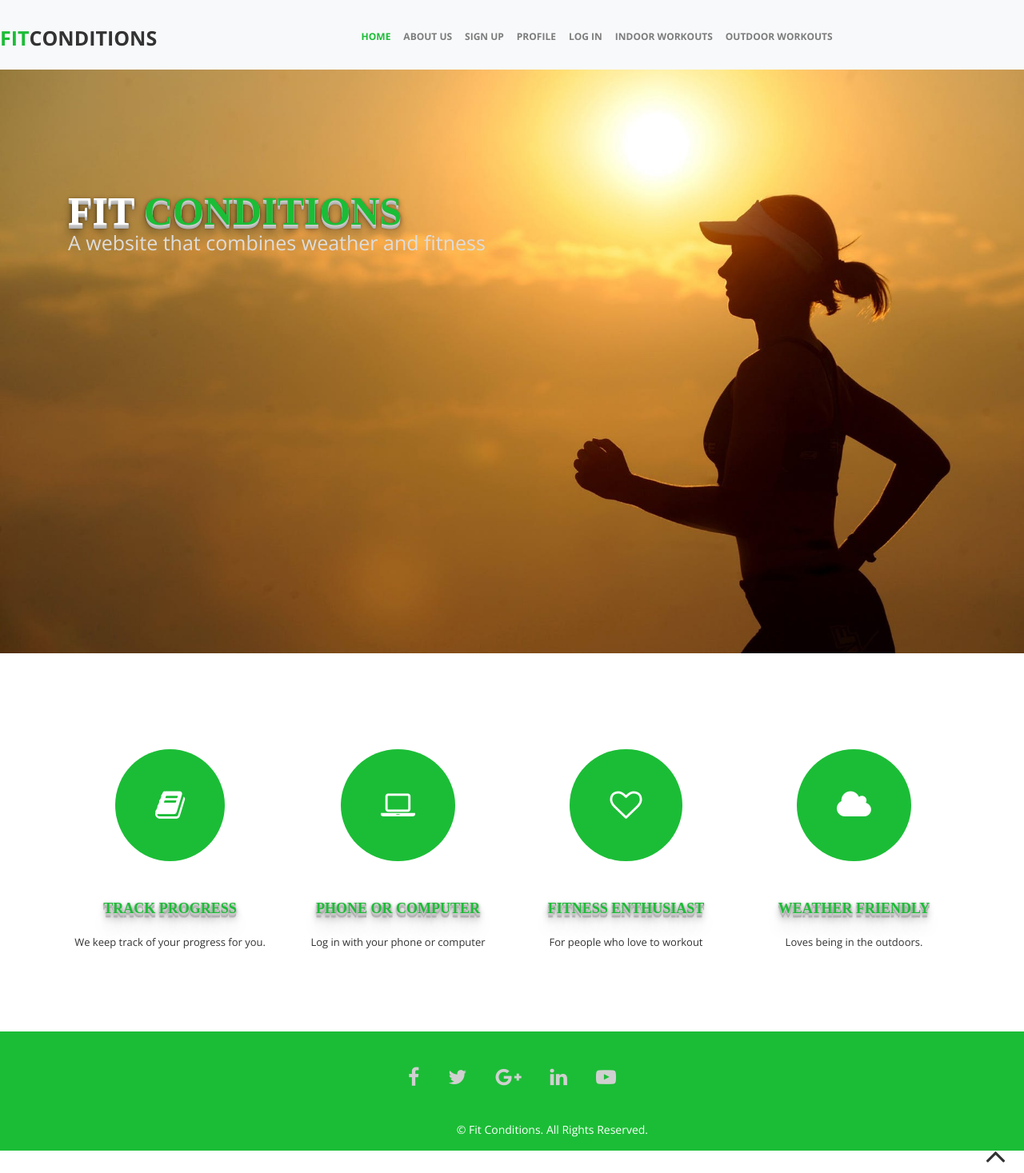
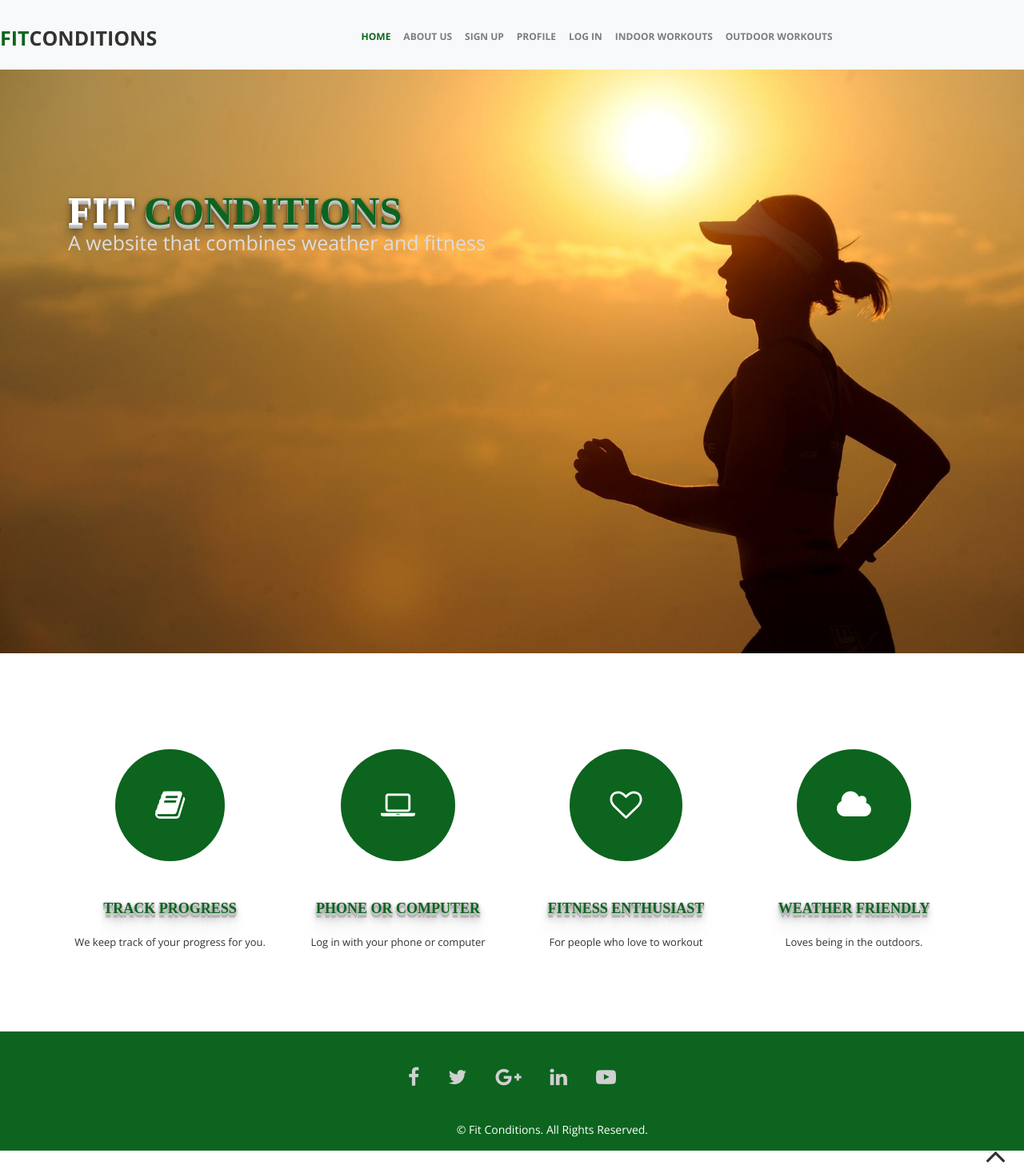
Before and after one commit to kcummings1/Fit-Conditions, a React (Create React App) app in the folder client/: page /home in a window 1280 px wide. Shown: the whole page at 80% size. Built offline with nearby package versions, Linux system fonts and the light colour scheme.

Commit message:
css update

```diff
--- a/client/src/App.css
+++ b/client/src/App.css
@@ -67,7 +67,7 @@ a:hover {
 
 .btn-primary {
   padding: 8px 20px;
-  background: #1bbd36;
+  background: #0C641E;
   color: #fff;
   border-radius: 4px;
   border: none;
@@ -94,13 +94,13 @@ a:hover {
 }
 
 #breadcrumb {
-  background-color: #1bbd36;
+  background-color: #0C641E;
   margin-top: -20px;
 }
 
 .breadcrumb {
   list-style: none;
-  background-color: #1bbd36;
+  background-color: #0C641E;
   border-radius: 0px;
   padding: 3px 10px;
 }
@@ -129,7 +129,7 @@ a:hover {
   font-weight: 900;
 }
 .navbar-brand h1 span {
-  color: #1bbd36;
+  color: #0C641E;
 }
 
 .collapse.navbar-collapse {
@@ -157,7 +157,7 @@ a:hover {
 }
 
 .navbar-nav > li > a:hover {
-  color: #1bbd36 !important;
+  color: #0C641E !important;
   border-color: #fff #fff #fff !important;
   border-radius: 0 !important;
   background-color: #fff !important;
@@ -167,7 +167,7 @@ a:hover {
   -o-transition: all 0.3s ease-in-out !important;
 }
 .navbar-nav > li > a.active {
-  color: #1bbd36 !important;
+  color: #0C641E !important;
   border-radius: 0 !important;
   transition: all 0.3s ease-in-out !important;
   -moz-transition: all 0.3s ease-in-out !important;
@@ -243,7 +243,7 @@ a:hover {
 }
 
 #main-slider .carousel h2 span {
-  color: #1bbd36;
+  color: #0C641E;
 }
 
 #main-slider .carousel h2 span spani {
@@ -257,7 +257,7 @@ a:hover {
 
 #main-slider .carousel .btn-slide {
   padding: 8px 20px;
-  background: #1bbd36;
+  background: #0C641E;
   color: #fff;
   border-radius: 4px;
   margin-top: 25px;
@@ -359,7 +359,7 @@ a:hover {
   margin-bottom: 30px;
   color: #fff;
   padding: 50px;
-  background: #1bbd36;
+  background: #0C641E;
   border-radius: 50%;
 }
 
@@ -368,12 +368,12 @@ a:hover {
   margin-bottom: 20px;
   text-transform: uppercase;
   font-size: 18px;
-  color: #1bbd36;
+  color: #0C641E;
 }
 
 .hi-icon-effect i.fa:hover {
   background: #fff;
-  color: #1bbd36;
+  color: #0C641E;
   -webkit-transition: color 300ms, background-color 300ms;
   -moz-transition: color 300ms, background-color 300ms;
   -o-transition: color 300ms, background-color 300ms;
--- a/client/src/components/footer.jsx
+++ b/client/src/components/footer.jsx
@@ -28,7 +28,7 @@ class Footer extends Component {
         </div>
 
         <div className="pull-right">
-          <a href="#home" className="scrollup"><i className="fa fa-angle-up fa-3x"></i></a>
+          <a href="#home" className="scrollup" aria-label="scroll up"><i className="fa fa-angle-up fa-3x"></i></a>
         </div>
       </div>
       </footer>
--- a/client/src/index.css
+++ b/client/src/index.css
@@ -40,7 +40,7 @@ a:hover {
 
 .btn-primary {
   padding: 8px 20px;
-  background: #1BBD36;
+  background: #0C641E;
   color: #fff;
   border-radius: 4px;
   border:none;
@@ -83,7 +83,7 @@ a:hover {
 	font-weight:900;
 }
 .navbar-brand h1 span {
-	color: #1BBD36;
+	color: #0C641E;
 }
 
 .menu {
@@ -111,7 +111,7 @@ a:hover {
 }
 
 .nav-tabs > li > a:hover {
-	color: #1BBD36;
+	color: #0C641E;
 	border-color: #fff #fff #fff;
 	border-radius:0;
 	background-color:#fff;
@@ -121,7 +121,7 @@ a:hover {
 	-o-transition: all 0.3s ease-in-out;
 }
 .nav-tabs > li > a.active {
-	color: #1BBD36;
+	color: #0C641E;
 	border-radius:0;
 	transition: all 0.3s ease-in-out;
 	-moz-transition: all 0.3s ease-in-out;
@@ -144,7 +144,7 @@ a:hover {
 	margin-bottom:30px;
 	color:#fff;
 	padding:50px;
-	background:#1BBD36;
+	background:#0C641E;
 	border-radius:50%;
 }
 
@@ -153,7 +153,7 @@ a:hover {
 	margin-bottom:20px;
 	text-transform:uppercase;
 	font-size:18px;
-	color: #1BBD36;
+	color: #0C641E;
 }
 
 
@@ -166,7 +166,7 @@ a:hover {
 
 /* --- footer --- */
 .footer {
-	background:#1BBD36;
+	background:#0C641E;
 	padding:15px 22px;
 }
 
--- a/client/src/pages/Outdoor.css
+++ b/client/src/pages/Outdoor.css
@@ -2,6 +2,8 @@
     color: black;
     background-color: lightgray;
 }
+
+
 
 li {
     list-style-type: none;
@@ -39,6 +41,9 @@ li {
                  0 10px 10px rgba(0,0,0,.2),
                  0 20px 20px rgba(0,0,0,.15);
 }
+.font-family {
+    font-family: sans-serif;
+}
 
   h2 {
       font-family: 'Bowlby One SC';
```
